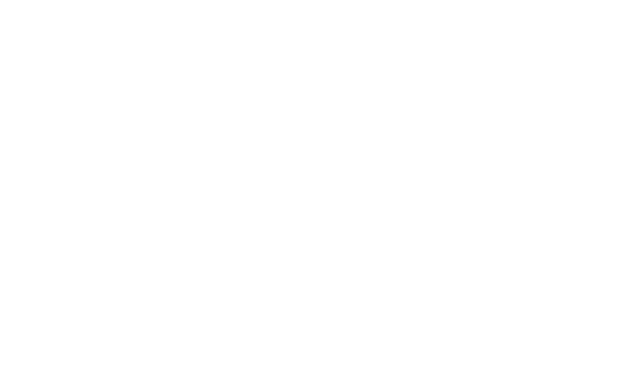
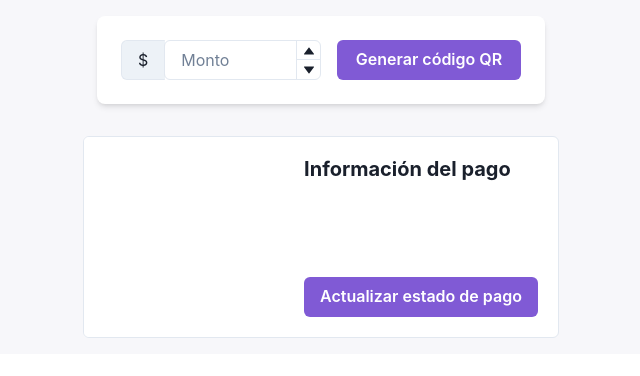
Before and after one commit to ShootDomy/pagos-qr-web, a Next.js app: page /principal in a window 1280 px wide. Shown: the top 376 px of the page, without its empty margins (319-959 px from the left). Built offline with nearby package versions, Linux system fonts and the light colour scheme.

Commit message:
feat(principal): mostrar codigo qr generado mandando monto a pagar

```diff
--- a/src/api/config.ts
+++ b/src/api/config.ts
@@ -1,6 +1,5 @@
 import { BASE_URL } from "@/utils/constants";
 import axios from "axios";
-import Cookies from "js-cookie";
 
 const _axios = axios.create({
   baseURL: `${BASE_URL}`,
@@ -8,8 +7,7 @@
 });
 
 _axios.interceptors.request.use(async (config) => {
-  const token = Cookies.get("token");
-
+  const token = localStorage.getItem("token");
   if (token) {
     config.headers.Authorization = `Bearer ${token}`;
   }
--- a/src/app/layout.tsx
+++ b/src/app/layout.tsx
@@ -4,6 +4,7 @@
 import { ChakraProvider } from "@chakra-ui/react";
 import { NavbarWrapper } from "@/components/NavbarWrapper";
 import { ReactQueryProvider } from "@/components/ReactQueryProvider";
+import { FooterWrapper } from "@/components/FooterWrapper";
 
 const geistSans = Geist({
   variable: "--font-geist-sans",
@@ -32,8 +33,13 @@
       >
         <ReactQueryProvider>
           <ChakraProvider>
-            <NavbarWrapper />
-            {children}
+            <header>
+              <NavbarWrapper />
+            </header>
+            <main>{children}</main>
+            <footer>
+              <FooterWrapper />
+            </footer>
           </ChakraProvider>
         </ReactQueryProvider>
       </body>
--- a/src/app/principal/page.tsx
+++ b/src/app/principal/page.tsx
@@ -1,9 +1,146 @@
-import React from "react";
+"use client";
+import { useTransaccionGenerarQR } from "@/hooks/useTransaccionGenerarQR";
+import {
+  Button,
+  Card,
+  CardBody,
+  CardFooter,
+  FormControl,
+  FormErrorMessage,
+  Heading,
+  Image,
+  InputGroup,
+  InputLeftAddon,
+  NumberDecrementStepper,
+  NumberIncrementStepper,
+  NumberInput,
+  NumberInputField,
+  NumberInputStepper,
+  Stack,
+  Text,
+} from "@chakra-ui/react";
+import { zodResolver } from "@hookform/resolvers/zod";
+import React, { useState } from "react";
+import { useForm } from "react-hook-form";
+import z from "zod";
 
-const principal = () => {
+const esquema = z.object({
+  traAmount: z
+    .number("El monto es requerido")
+    .min(0, "El monto debe ser mayor o igual a 0")
+    .max(50, "El monto debe ser menor o igual a 50"),
+  comUuid: z.string().uuid().optional(),
+});
+
+const Principal = () => {
+  const [qrImg, setQrImg] = useState<string | null>(null);
+  const [traUuid, setTraUuid] = useState<string | null>(null);
+
+  const { mutate: generarQr } = useTransaccionGenerarQR({
+    onSuccess: (response: { qr: string; traUuid: string }) => {
+      setQrImg(response.qr);
+      setTraUuid(response.traUuid);
+      console.log(response);
+    },
+    onError: (error: unknown) => {
+      console.log("Error al generar QR:", error);
+    },
+  });
+
+  const {
+    register,
+    handleSubmit,
+    formState: { errors },
+    watch,
+  } = useForm<z.infer<typeof esquema>>({
+    resolver: zodResolver(esquema),
+  });
+
+  const onSuccess = (data: z.infer<typeof esquema>) => {
+    generarQr({
+      ...data,
+      comUuid: data.comUuid || "7f0cf323-a1bf-45eb-8f7a-714e354d4c2b",
+    });
+    console.log(data);
+  };
+
+  const onError = (error: unknown) => {
+    console.log("Errores de validación:", error);
+  };
+
   return (
-    <div className="h-screen w-screen flex flex-col items-center justify-center"></div>
+    <div className="w-full flex-1 flex flex-col items-center justify-center bg-[#f7f7fa] p-4">
+      <div className="flex flex-col md:flex-row items-center gap-4 bg-white p-6 rounded-lg shadow-md mb-8 w-full max-w-md">
+        <div className="w-full md:w-auto">
+          <FormControl isInvalid={!!errors.traAmount}>
+            <InputGroup width="200px">
+              <InputLeftAddon>$</InputLeftAddon>
+              <NumberInput
+                max={50}
+                min={0}
+                precision={2}
+                step={0.01}
+                width="100%"
+                focusBorderColor="purple.400"
+              >
+                <NumberInputField
+                  placeholder="Monto"
+                  {...register("traAmount", { valueAsNumber: true })}
+                />
+                <NumberInputStepper>
+                  <NumberIncrementStepper />
+                  <NumberDecrementStepper />
+                </NumberInputStepper>
+              </NumberInput>
+            </InputGroup>
+            <FormErrorMessage>{errors.traAmount?.message}</FormErrorMessage>
+          </FormControl>
+        </div>
+        <Button
+          colorScheme="purple"
+          width="full"
+          mt={{ base: 4, md: 0 }}
+          onClick={handleSubmit(onSuccess, onError)}
+        >
+          Generar código QR
+        </Button>
+      </div>
+      <div>
+        <Card
+          direction={{ base: "column", sm: "row" }}
+          overflow="hidden"
+          variant="outline"
+        >
+          {qrImg ? (
+            <Image
+              objectFit="cover"
+              maxW={{ base: "100%", sm: "200px" }}
+              src={qrImg}
+              alt="QR generado"
+              bg="white"
+            />
+          ) : (
+            <div style={{ width: 200, height: 200, background: "white" }} />
+          )}
+
+          <Stack>
+            <CardBody>
+              <Heading size="md">Información del pago</Heading>
+              <Text py="2" wordBreak="break-all">
+                {traUuid}
+              </Text>
+            </CardBody>
+
+            <CardFooter>
+              <Button colorScheme="purple" width="full" mt={6}>
+                Actualizar estado de pago
+              </Button>
+            </CardFooter>
+          </Stack>
+        </Card>
+      </div>
+    </div>
   );
 };
 
-export default principal;
+export default Principal;
--- /dev/null
+++ b/src/app/transaccion/page.tsx
@@ -0,0 +1,7 @@
+import React from "react";
+
+const Transaccion = () => {
+  return <div>transaccion</div>;
+};
+
+export default Transaccion;
--- /dev/null
+++ b/src/common/Footer.tsx
@@ -0,0 +1,9 @@
+import React from "react";
+
+export const Footer = () => {
+  return (
+    <div className="h-7 flex flex-row items-center justify-center fixed bottom-0 w-full bg-white">
+      Made with love by ShootDomy <span className="text-xs">©</span>
+    </div>
+  );
+};
--- a/src/common/Navbar.tsx
+++ b/src/common/Navbar.tsx
@@ -20,11 +20,6 @@
       bg="#897DEE"
       px={4}
       color="white"
-      position="fixed"
-      top={0}
-      left={0}
-      width="100%"
-      zIndex={1000}
       boxShadow="md"
       transition="box-shadow 0.2s"
     >
--- /dev/null
+++ b/src/components/FooterWrapper.tsx
@@ -0,0 +1,19 @@
+"use client";
+
+
+import { Footer } from "@/common/Footer";
+import { useEffect, useState } from "react";
+
+export function FooterWrapper() {
+  const [isLoggedIn, setIsLoggedIn] = useState(false);
+
+  useEffect(() => {
+    const checkToken = () => setIsLoggedIn(!!localStorage.getItem("token"));
+    checkToken();
+    window.addEventListener("storage", checkToken);
+    return () => window.removeEventListener("storage", checkToken);
+  }, []);
+
+  if (!isLoggedIn) return null;
+  return <Footer />;
+}
--- /dev/null
+++ b/src/hooks/useTransaccionGenerarQR.ts
@@ -0,0 +1,18 @@
+import { transaccionApi } from "@/api/transaccion";
+import { IGenerarQr, IGenerarQrResponse } from "@/ts/models/transaccion";
+import { useMutation } from "@tanstack/react-query";
+
+import { UseMutationOptions } from "@tanstack/react-query";
+
+export const useTransaccionGenerarQR = (
+  options?: UseMutationOptions<IGenerarQrResponse, Error, IGenerarQr>
+) => {
+  return useMutation<IGenerarQrResponse, Error, IGenerarQr>({
+    mutationFn: async (data: IGenerarQr) => {
+      const response = await transaccionApi.generarQr(data);
+      console.log("Respuesta del servidor:", response);
+      return response;
+    },
+    ...options,
+  });
+};
--- a/src/ts/menu-data.ts
+++ b/src/ts/menu-data.ts
@@ -2,7 +2,7 @@
 
 export const menuData: IMenuData[] = [
   { nombre: "Principal", link: "/principal", icon: "" },
-  { nombre: "Transacciones", link: "/transacciones", icon: "" },
+  { nombre: "Transacciones", link: "/transaccion", icon: "" },
 ];
 
 export type IMenuData = {
--- a/src/ts/models/transaccion.ts
+++ b/src/ts/models/transaccion.ts
@@ -4,5 +4,6 @@
 }
 
 export interface IGenerarQrResponse {
+  traUuid: string;
   qr: string;
 }
```
